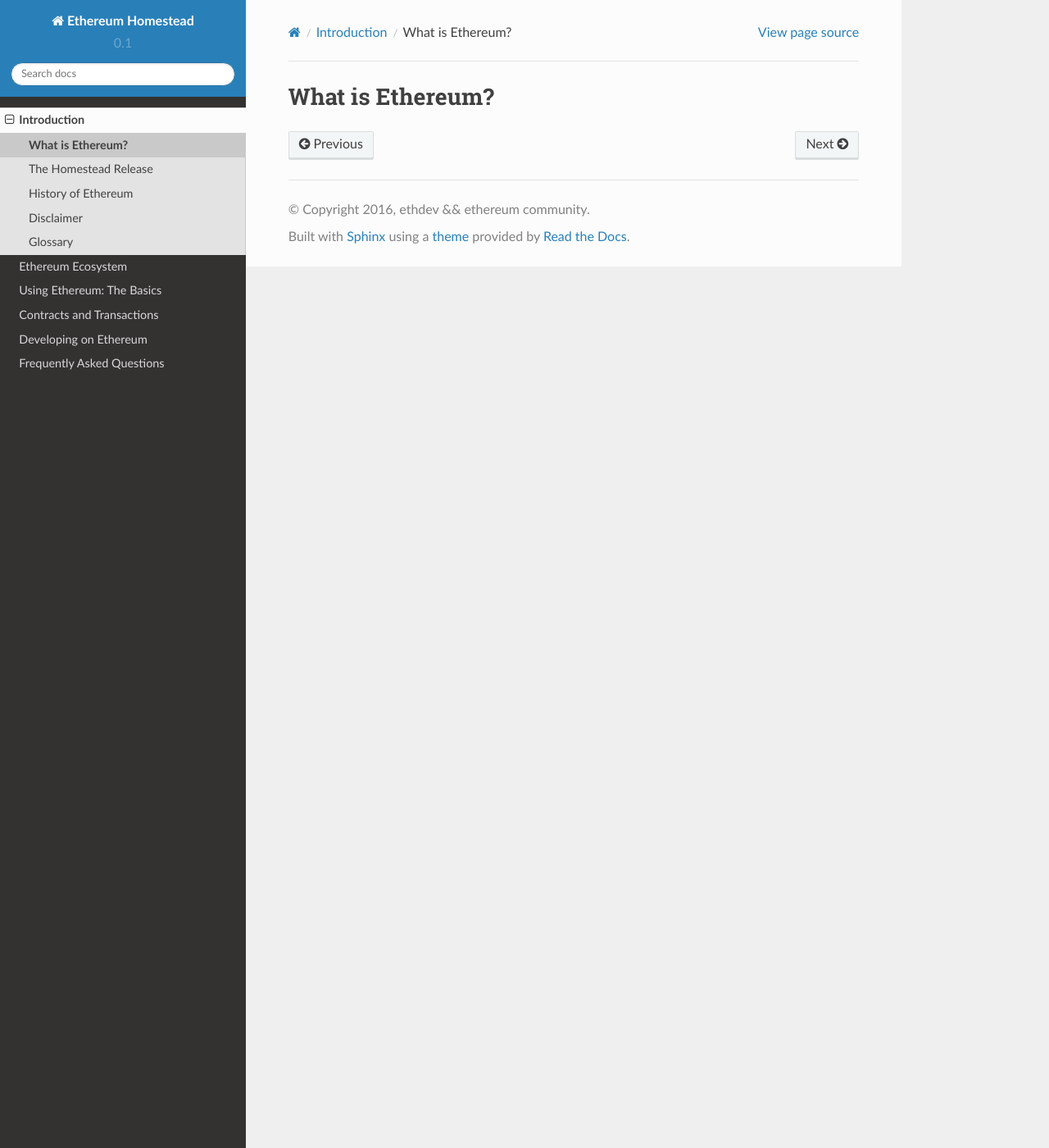
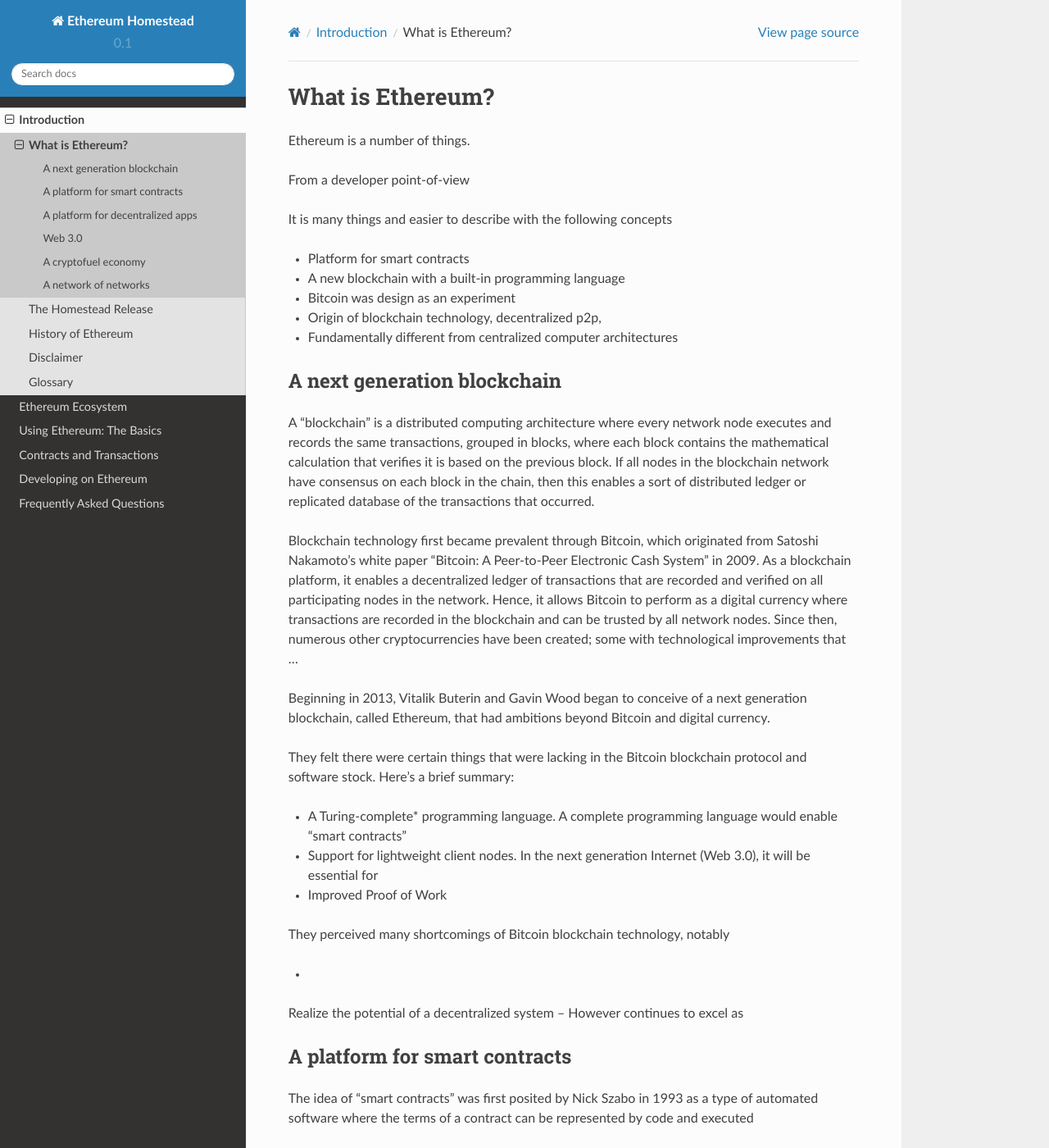
Before and after one commit to ethereum/homestead-guide, a Sphinx documentation site: the page built from source/introduction/what-is-ethereum.rst, in a window 1280 px wide and 1400 px high. Shown: the whole window at 82% size. Built offline with Sphinx 7.4.7 and the Read the Docs theme 2.0.0, drawn with Linux system fonts in a browser that asks for light colours; some of the changed text lies outside the part shown.

Commit message:
WIP intro / what is ethereum

```diff
--- a/source/introduction/what-is-ethereum.rst
+++ b/source/introduction/what-is-ethereum.rst
@@ -1,3 +1,95 @@
-*****
+********************
 What is Ethereum?
-*****
+********************
+
+Ethereum is a number of things.
+
+
+From a developer point-of-view
+
+It is many things and easier to describe with the following concepts
+
+* Platform for smart contracts
+* A new blockchain with a built-in programming language
+
+* Bitcoin was design as an experiment
+
+
+* Origin of blockchain technology, decentralized p2p,
+* Fundamentally different from centralized computer architectures
+
+
+A next generation blockchain
+==================================
+A "blockchain" is a distributed computing architecture where every network node executes and records the same transactions, grouped in blocks, where each block contains the mathematical calculation that verifies it is based on the previous block. If all nodes in the blockchain network have consensus on each block in the chain, then this enables a sort of distributed ledger or replicated database of the transactions that occurred.
+
+Blockchain technology first became prevalent through Bitcoin, which originated from Satoshi Nakamoto's white paper "Bitcoin: A Peer-to-Peer Electronic Cash System" in 2009.  As a blockchain platform, it enables a decentralized ledger of transactions that are recorded and verified on all participating nodes in the network. Hence, it allows Bitcoin to perform as a digital currency where transactions are recorded in the blockchain and can be trusted by all network nodes. Since then, numerous other cryptocurrencies have been created; some with technological improvements that ...
+
+Beginning in 2013, Vitalik Buterin and Gavin Wood began to conceive of a next generation blockchain, called Ethereum, that had ambitions beyond Bitcoin and digital currency.
+
+They felt there were certain things that were lacking in the Bitcoin blockchain protocol and software stock. Here's a brief summary:
+
+* A Turing-complete* programming language. A complete programming language would enable "smart contracts"
+* Support for lightweight client nodes. In the next generation Internet (Web 3.0), it will be essential for
+* Improved Proof of Work
+They perceived many shortcomings of Bitcoin blockchain technology, notably
+
+*
+
+Realize the potential of a decentralized system
+–
+However
+continues to excel as
+
+A platform for smart contracts
+============================================
+
+The idea of "smart contracts" was first posited by Nick Szabo in 1993 as a type of automated software where the terms of a contract can be represented by code and executed
+
+that can carry out the terms of a contract that is represented by code. Ethereum
+
+Specialized programming languages for smart contracts
+
+Software for mining, p2p networking,
+
+
+* http://szabo.best.vwh.net/idea.html
+
+
+
+
+A platform for decentralized apps
+============================================
+
+A giant decentralized computer.
+
+A decentralized network of computers has unique challenges not faced by computers that participate in a traditional, centralized client-server model.
+
+Traditionally, a centralized
+"DApps"
+p2p
+
+A peer-to-peer
+
+*
+* Internet of Things
+*
+
+
+
+Web 3.0
+==================================
+
+
+
+A cryptofuel economy
+==================================
+
+Ether is the internal 'fuel' of Ethereum. Programs running on Ethereum need to pay the network for the resources they consume. Volunteers earn this ether by validating transactions, securing the network.
+(ethereum.org)
+
+
+
+
+A network of networks
+============================================
```
